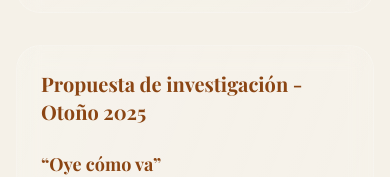
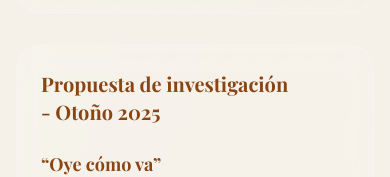
Before and after one commit to EtherCore-Corporation/Qualia, a Next.js app: page /colectivo/jesus-barranco in a window 390 px wide. Shown: the part 739-916 px from the top of the page. Built offline with nearby package versions, Linux system fonts and the light colour scheme.

Commit message:
Version 1.5

```diff
--- a/src/app/colectivo/jesus-barranco/page.tsx
+++ b/src/app/colectivo/jesus-barranco/page.tsx
@@ -51,9 +51,12 @@ export default function JesusBarranco() {
 
           {/* Propuesta de Investigación - Otoño 2025 */}
           <div className="mt-8 p-6 md:p-8 bg-gradient-to-br from-white/15 to-white/5 backdrop-blur-md border border-white/20 rounded-3xl">
-            <h2 className="text-xl md:text-2xl font-bold mb-6 section-title">
+            <h2 className="text-xl md:text-2xl font-bold mb-6 section-title break-words">
               <span className="hidden sm:inline">Propuesta de investigación</span>
-              <span className="sm:hidden">Propuesta de investigación</span> - Otoño 2025
+              <span className="sm:hidden">Propuesta de investigación</span>
+              <br className="sm:hidden" />
+              <span className="sm:hidden">- Otoño 2025</span>
+              <span className="hidden sm:inline"> - Otoño 2025</span>
             </h2>
             <div className="space-y-6">
               <div>
@@ -102,7 +105,7 @@ export default function JesusBarranco() {
 
           {/* Propuestas de investigación del colectivo */}
           <div className="mt-8 p-6 md:p-8 bg-gradient-to-br from-white/15 to-white/5 backdrop-blur-md border border-white/20 rounded-3xl">
-            <h2 className="text-xl md:text-2xl font-bold mb-6 section-title">
+            <h2 className="text-xl md:text-2xl font-bold mb-6 section-title break-words">
               <span className="hidden sm:inline">Propuestas de investigación</span>
               <span className="sm:hidden">Propuestas de investigación</span>
             </h2>
--- a/src/app/page.tsx
+++ b/src/app/page.tsx
@@ -372,9 +372,12 @@ export default function Home() {
       {/* Workshop Section */}
       <section id="propuesta-investigacion" className="py-16 bg-background/85">
         <div className="container mx-auto px-4">
-                      <h2 className="text-2xl md:text-4xl font-bold mb-8 text-center section-title">
+                      <h2 className="text-2xl md:text-4xl font-bold mb-8 text-center section-title break-words">
               <span className="hidden sm:inline">Propuesta de investigación</span>
-              <span className="sm:hidden">Propuesta de investigación</span> - Otoño 2025
+              <span className="sm:hidden">Propuesta de investigación</span>
+              <br className="sm:hidden" />
+              <span className="sm:hidden">- Otoño 2025</span>
+              <span className="hidden sm:inline"> - Otoño 2025</span>
             </h2>
           <div className="max-w-4xl mx-auto mb-12 p-8 bg-gradient-to-br from-white/15 to-white/5 backdrop-blur-md border border-white/20 rounded-3xl">
             <h3 className="text-2xl font-bold mb-6 text-center section-title">&ldquo;Oye cómo va&rdquo;</h3>
@@ -419,7 +422,7 @@ export default function Home() {
 
             {/* Propuestas de Investigación */}
             <div className="max-w-6xl mx-auto mt-16">
-              <h3 className="text-2xl md:text-3xl font-bold mb-12 text-center section-title">
+              <h3 className="text-2xl md:text-3xl font-bold mb-12 text-center section-title break-words">
               <span className="hidden sm:inline">Propuesta de investigación</span>
               <span className="sm:hidden">Propuesta de investigación</span>
             </h3>
```
